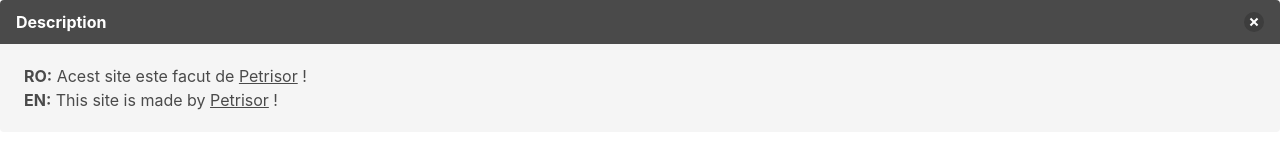
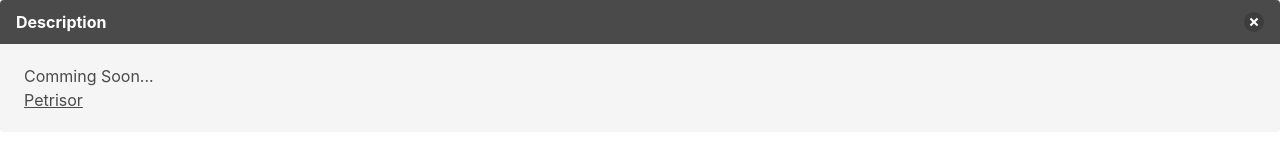
Before and after one commit to qore-net/qore-net.github.io, a plain HTML site: page index.html in a window 1280 px wide. Drawn offline with nearby package versions, Linux system fonts and the light colour scheme.

Commit message:
Update index.html

```diff
--- a/index.html
+++ b/index.html
@@ -15,8 +15,12 @@
         <button class="delete" aria-label="delete"></button>
     </div>
     <div class="message-body">
-        <p> <strong>RO:</strong> Acest site este facut de <a href="https://facebook.com/petrisor.ionut23">Petrisor</a> !</p>
-        <p> <strong>EN:</strong> This site is made by <a href="https://facebook.com/petrisor.ionut23">Petrisor</a> !</p>
+
+        <h2>Comming Soon...<h2>
+
+        <p><a href="https://facebook.com/petrisor.ionut23">Petrisor</a> </p>
+
+
     </div>
 </article>
 </body>
```
